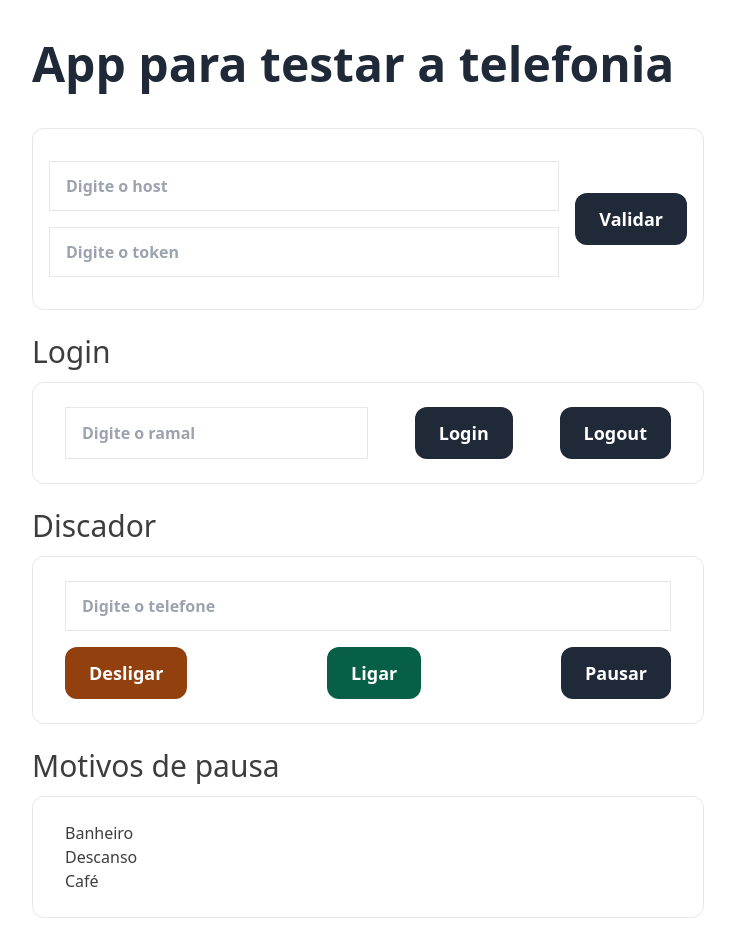
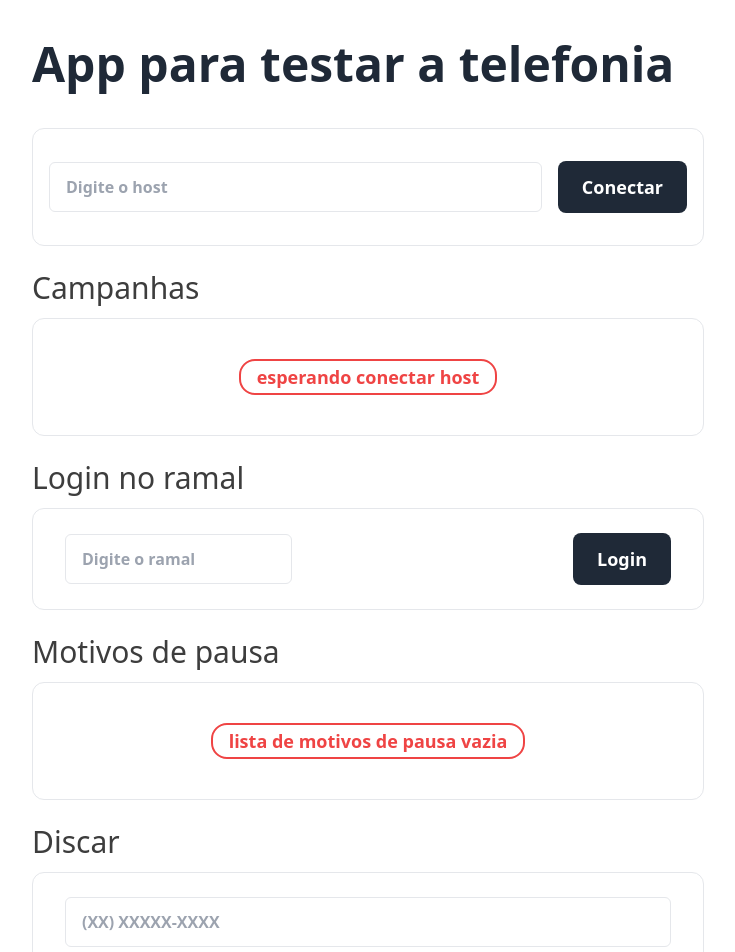
Before and after one commit to henriquevc/app-teste-telefonia, a Vue app: page / in a window 1280 px wide. Shown: the top 952 px of the page, without its empty margins (272-1007 px from the left). Built offline with nearby package versions, Linux system fonts and the light colour scheme.

Commit message:
conectando a api, listagem de campanhas e motivos de pausa

```diff
--- a/src/App.vue
+++ b/src/App.vue
@@ -1,64 +1,77 @@
 <template>
     <div class="container mx-auto">
-        <div
-            class="mx-2 md:mx-auto md:max-w-lg lg:max-w-xl xl:max-w-2xl 2xl:max-w-2xl"
-        >
+        <div class="mx-2 md:mx-auto md:max-w-lg lg:max-w-xl xl:max-w-2xl 2xl:max-w-2xl">
             <header class="text-5xl my-10 font-extrabold text-gray-800">
                 <h1>App para testar a telefonia</h1>
             </header>
             <main>
-                <section class="mb-6 flex items-center space-x-4 justify-between border rounded-xl px-4 py-8">
-                    <div class="space-y-4">
-                        <input type="text" class="font-semibold border pl-4 py-3 w-full" placeholder="Digite o host">
-                        <input type="text" class="font-semibold border pl-4 py-3 w-full" placeholder="Digite o token">
+                <section class="mb-6 border rounded-xl px-4 py-8">
+                    <div class="flex items-center space-x-4 justify-between">
+                        <ag-input v-model="host" type="url" :disabled="conectado" placeholder="Digite o host" class="w-full" id="host"/>
+                        <ag-button v-if="!conectado" label="Conectar" @click="conectar" />
+                        <div v-else class="text-lg text-white font-bold bg-green-800 py-3 px-3 rounded-full">
+                            <svg xmlns="http://www.w3.org/2000/svg" class="h-6 w-6" viewBox="0 0 20 20" fill="currentColor">
+                                <path fill-rule="evenodd" d="M16.707 5.293a1 1 0 010 1.414l-8 8a1 1 0 01-1.414 0l-4-4a1 1 0 011.414-1.414L8 12.586l7.293-7.293a1 1 0 011.414 0z" clip-rule="evenodd" />
+                            </svg>
+                        </div>
                     </div>
-                    <div>
-                        <h-button label="Validar" />
+                    <div class="ml-4 text-md font-semibold text-red-500" v-if="erroConexao">não foi possivel conectar</div>
+                </section>
+                <section class="mb-6">
+                    <h2 class="text-3xl font-medium">Campanhas</h2>
+                    <div class="border rounded-xl px-4 sm:px-8 py-6 my-3 grid grid-cols-1 divide-y">
+                        <div v-if="campanhas && campanhas.length">
+                            <div v-for="(campanha, index) in campanhas" :key="index" class="text-lg py-4 px-2 font-semibold text-gray-800" :class="{'text-opacity-30': campanha.Ativa}">
+                                {{campanha.Id}} - {{campanha.Nome}}
+                            </div>
+                        </div>
+                        <lista-vazia v-else mensagem="esperando conectar host" />
                     </div>
                 </section>
                 <section class="mb-6">
-                    <h2 class="text-3xl font-medium">Login</h2>
-                    <div
-                        class="border rounded-xl px-4 sm:px-8 py-6 my-3 flex justify-between"
-                    >
-                        <input
-                            type="text"
+                    <h2 class="text-3xl font-medium">Login no ramal</h2>
+                    <div class="border rounded-xl px-4 sm:px-8 py-6 my-3 flex justify-between items-center grid grid-cols-1 sm:grid-cols-2">
+                        <ag-input
+                            id="ramal"
+                            type="number"
                             v-model="ramal"
-                            class="w-1/2 max-w-3xl pl-2 sm:pl-4 font-semibold border"
+                            class="w-full sm:w-3/4 mb-3 sm:mb-0"
                             placeholder="Digite o ramal"
                         />
-                        <h-button clas="w-1/4" label="Login" />
-                        <h-button clas="w-1/4" label="Logout" />
-                    </div>
-                </section>
-                <section class="mb-6">
-                    <h2 class="text-3xl font-medium">Discador</h2>
-                    <div
-                        class="border rounded-xl px-4 sm:px-8 py-6 my-3 space-y-4"
-                    >
-                        <div class="flex w-full">
-                            <input
-                                type="tel"
-                                v-model="telefone"
-                                class="w-full pl-4 py-3 font-semibold border"
-                                placeholder="Digite o telefone"
-                            />
-                        </div>
-                        <div class="w-full flex space-x-2 justify-between">
-                            <h-button color="yellow" label="Desligar"></h-button>
-                            <h-button color="green" label="Ligar"></h-button>
-                            <h-button label="Pausar"></h-button>
+                        <div class="flex space-x-4 justify-end">
+                            <ag-button v-if="logado" label="Logout" @click="logout" />
+                            <ag-button v-else label="Login" @click="login" />
                         </div>
                     </div>
                 </section>
                 <section class="mb-6">
                     <h2 class="text-3xl font-medium">Motivos de pausa</h2>
+                    <div class="border rounded-xl px-4 sm:px-8 py-6 my-3 grid grid-cols-1">
+                        <div v-if="motivosPausa && motivosPausa.length" class="divide-y">
+                            <div v-for="(motivo, index) in motivosPausa" :key="index" class="text-lg py-4 px-2 font-semibold flex items-center justify-between">
+                                <span>{{motivo.Nome}}</span>
+                                <ag-button v-if="!pausado" label="Pausar" @click="pausar(motivo.Id)" />
+                            </div>
+                        </div>
+                        <lista-vazia v-else mensagem="lista de motivos de pausa vazia" />
+                    </div>
+                </section>
+                <section class="mb-6">
+                    <h2 class="text-3xl font-medium">Discar</h2>
                     <div
-                        class="border rounded-xl px-4 sm:px-8 py-6 my-3"
+                        class="border rounded-xl px-4 sm:px-8 py-6 my-3 space-y-4"
                     >
-                    <div v-for="(motivo, index) in motivosPausa" :key="index">
-                        {{motivo.nome}}
-                    </div>
+                        <ag-input
+                            type="tel"
+                            v-model="telefone"
+                            class="w-full"
+                            :v-mask="['(##) ####-####', '(##) #####-####']"
+                            placeholder="(XX) XXXXX-XXXX"
+                        />
+                        <div class="w-full flex space-x-1.5 sm:space-x-8 justify-end">
+                            <ag-button color="red" label="Desligar" />
+                            <ag-button color="green" label="Ligar" />
+                        </div>
                     </div>
                 </section>
             </main>
@@ -67,21 +80,115 @@
 </template>
 
 <script>
-import HButton from './components/HButton.vue'
+import AgButton from './components/AgButton.vue'
+import AgInput from './components/AgInput.vue'
+import ListaVazia from './components/ListaVazia.vue'
+import axios from 'axios'
+import { mask } from 'vue-the-mask'
 
 export default {
-    components: { HButton },
+    components: { AgButton, AgInput, ListaVazia },
+    directives: { mask },
     name: 'App',
     data() {
         return {
             ramal: '',
             telefone: '',
             host: '',
-            token: '',
-            motivosPausa: [
-                {nome: 'Banheiro'},
-                {nome: 'Descanso'},
-                {nome: 'Café'}]
+            conectado: false,
+            erroConexao: false,
+            logado: false,
+            erroLogin: false,
+            pausado: false,
+            erroPausa: false,
+            motivosPausa: [],
+            campanhas: []
+        }
+    },
+    methods: {
+        conectar () {
+            if (this.host.endsWith('/')) {
+                this.host = this.host.slice(0, -1)
+            }
+            this.erroConexao = false
+            axios.get(this.host)
+                .then(response => {
+                    this.conectado = true
+                    this.erroConexao = false
+                    this.listarCampanhas()
+                }).catch(error => {
+                    console.error(error)
+                    this.conectado = false
+                    this.erroConexao = true
+                })
+        },
+        listarCampanhas () {
+            axios.get(`${this.host}/ListarCampanhas`)
+                .then(response => {
+                    this.campanhas = response.data
+                })
+                .catch(error => {
+                    this.campanhas = []
+                    console.log(error)
+                })
+        },
+        login () {
+            axios.request({
+                url: `${this.host}/Login`,
+                params: {
+                    ramal: this.ramal
+                },
+                method: 'GET'
+            }).then(() => {
+                this.logado = true
+                this.listarMotivosPausa()
+            }).catch(error => {
+                this.logado = false
+                // this.motivosPausa = [
+                //     {Id: 0, Nome: 'Banheiro'},
+                //     {Id: 1, Nome: 'Almoço'},
+                //     {Id: 2, Nome: 'Reunião'},
+                //     {Id: 3, Nome: 'Lanche'},
+                //     {Id: 4, Nome: 'F1'}
+                // ]
+                console.log(error)
+            })
+        },
+        logout () {
+            axios.request({
+                url: `${this.host}/Logout`,
+                params: {
+                    ramal: this.ramal
+                },
+                method: 'GET'
+            }).then(() => {
+                this.logado = false
+                this.motivosPausa = []
+            }).catch(error => {
+                this.logado = true
+                console.log(error)
+            })
+        },
+        listarMotivosPausa () {
+            axios.request({
+                url: `${this.host}/ListarMotivosPausa`,
+                params: {
+                    ramal: this.ramal
+                },
+                method: 'GET'
+            }).then(response => {
+                this.motivosPausa = response.data
+            })
+            .catch(error => {
+                this.motivosPausa = []
+                console.log(error)
+            })
+        },
+        pausar (pausaId) {
+            console.log(pausaId)
+        },
+        despausar () {
+            console.log('despausar não implementada')
         }
     }
 }
--- a/src/components/HButton.vue
+++ /dev/null
@@ -1,25 +0,0 @@
-<template>
-    <button
-        :class="`bg-${color}-800 hover:bg-${color}-600 border-none focus:border-indigo-700 outline-none text-lg text-white py-3 px-6 font-bold rounded-xl  focus:ring focus:ring-gray-500`"
-    >
-        {{ label }}
-    </button>
-</template>
-
-<script>
-export default {
-    name: 'HelloWorld',
-    props: {
-        label: String,
-        color: {
-            String,
-            default: 'gray'
-        }
-    },
-    data() {
-        return {
-            count: 0
-        }
-    }
-}
-</script>
--- /dev/null
+++ b/src/components/ListaVazia.vue
@@ -0,0 +1,15 @@
+<template>
+    <div class="flex justify-center my-4">
+        <span class="text-lg font-semibold text-red-500 border-2 px-4 py-0.5 rounded-2xl border-red-500">{{mensagem}}</span>
+    </div>
+</template>
+<script>
+export default {
+    props: {
+        mensagem: {
+            type: String,
+            required: true
+        }
+    }
+}
+</script>
```
Also changed, not shown: 1 other file (tests, documents, lock files or other folders).
